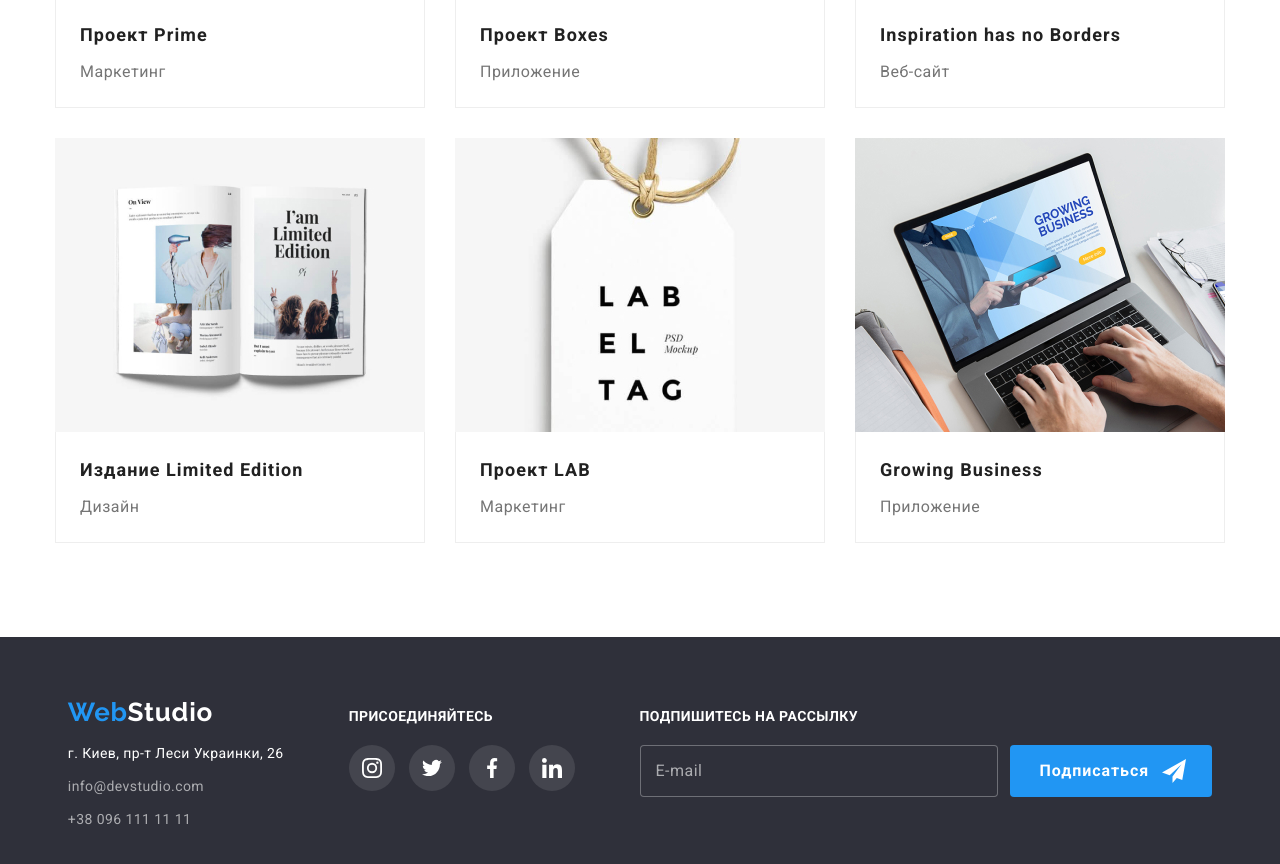
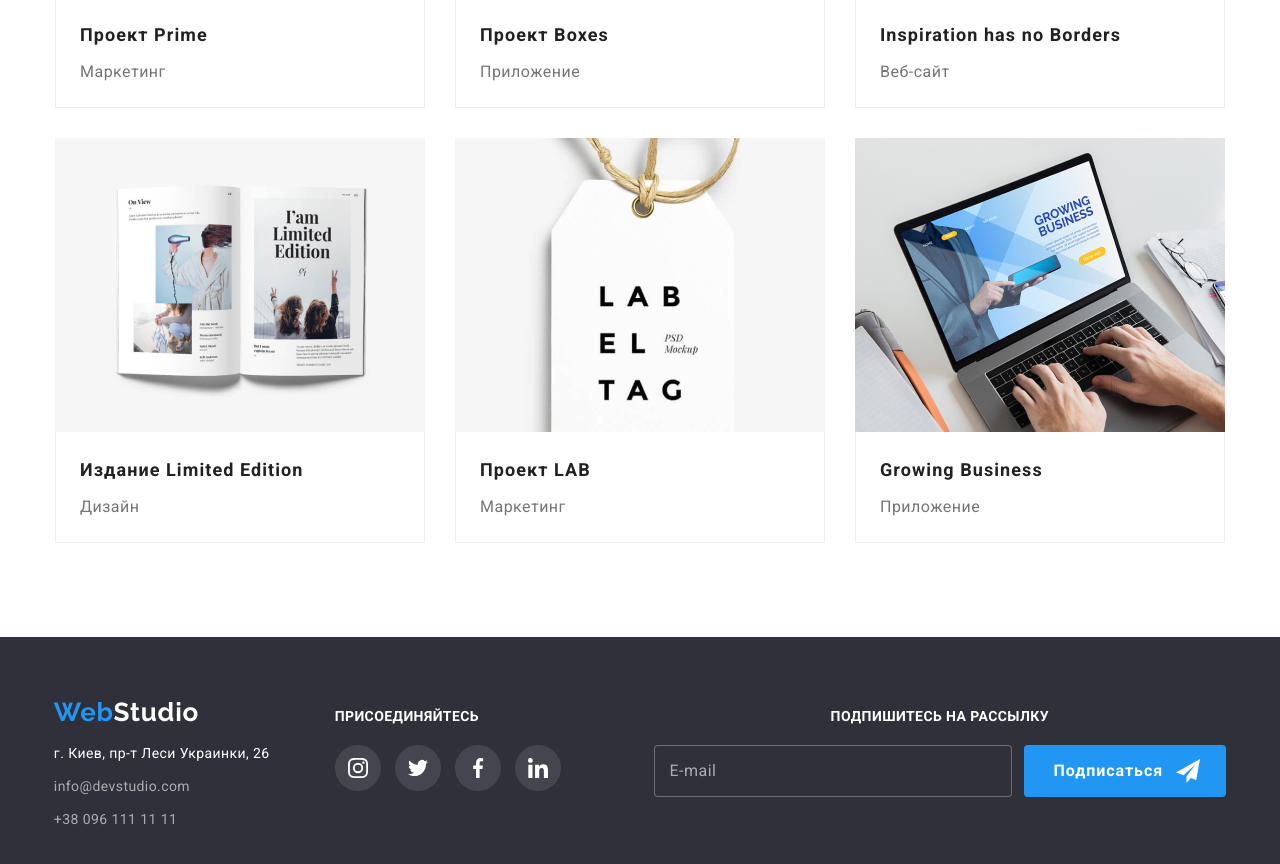
Before and after one commit to IrinaHordiienko/goit-markup-hw-08, a plain HTML site: page portfolio.html in a window 1280 px wide. Shown: the part 1047-1911 px from the top of the page. Drawn offline with nearby package versions, Linux system fonts and the light colour scheme.

Commit message:
work on bugs

```diff
--- a/portfolio.html
+++ b/portfolio.html
@@ -265,7 +265,7 @@
                     </ul>
 
                 </li>
-                <li class="footer-list__item">
+                <li class="footer-list__item--form">
                     <b class="footer-list__title">Подпишитесь на рассылку</b>
                     <form class="footer-form">
                         <input type="email" name="email-footer" id="email-footer" class="footer-form__input"
```
